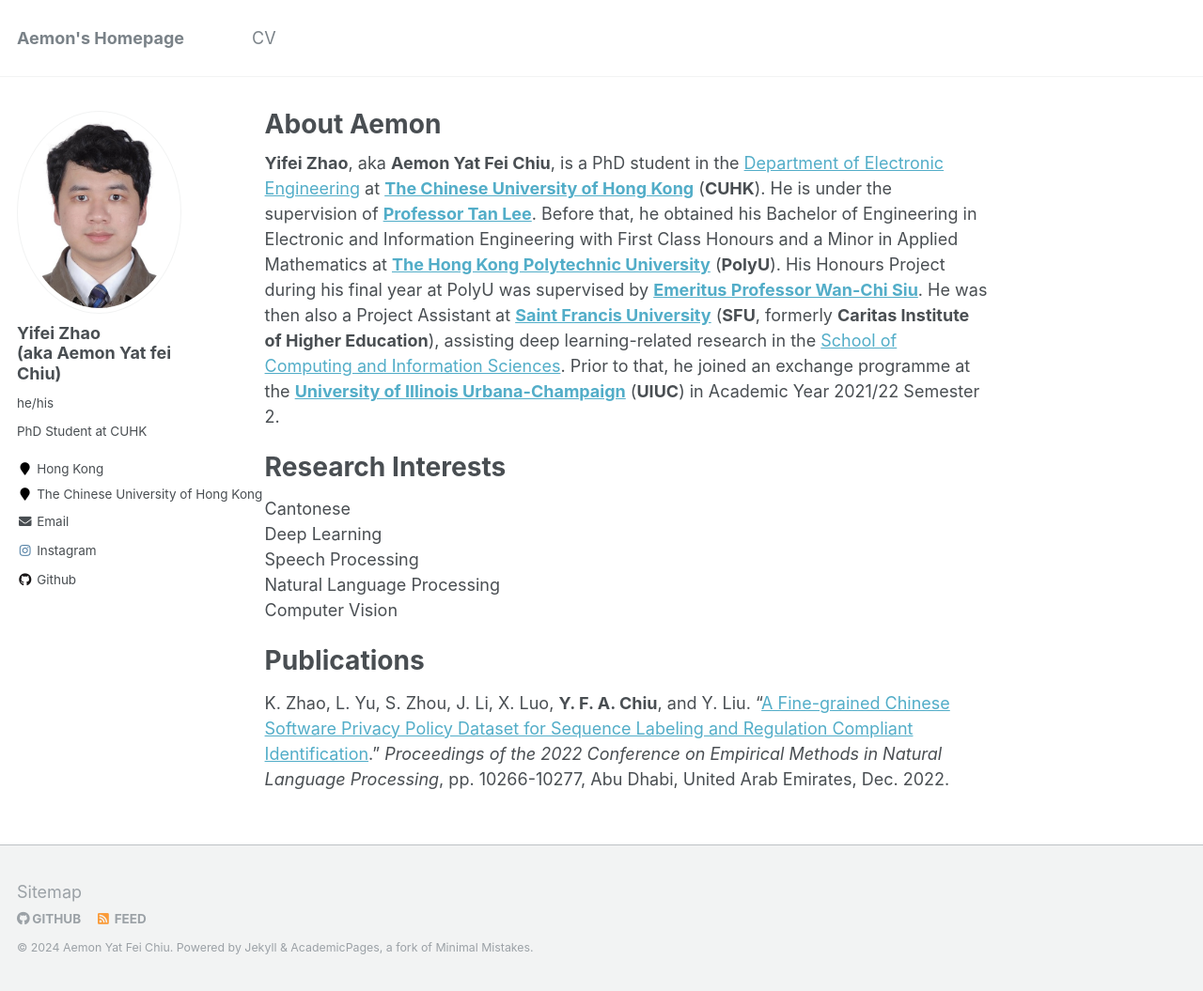
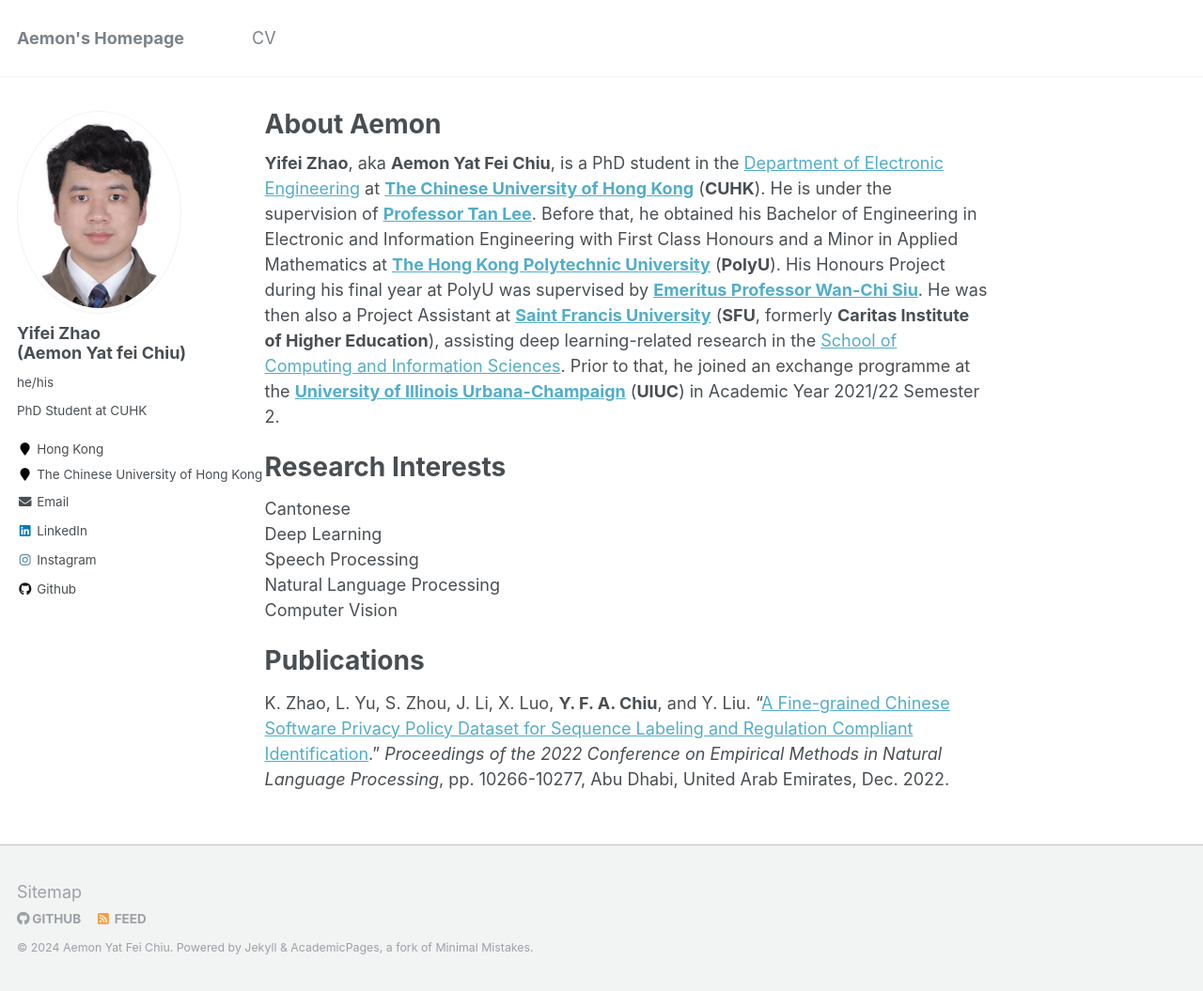
Before and after one commit to aemonyfchiu/aemonyfchiu.github.io, a Jekyll site: the page built from _pages/about.md, in a window 1280 px wide and 1055 px high. Shown: the whole window at 94% size. Built offline with Jekyll 4.4.1, drawn with Linux system fonts in a browser that asks for light colours.

Commit message:
Update _config.yml

```diff
--- a/_config.yml
+++ b/_config.yml
@@ -17,7 +17,7 @@
 
 # Site Author
 author:
-  name             : "Yifei Zhao<br>(aka Aemon Yat fei Chiu)"
+  name             : "Yifei Zhao<br>(Aemon Yat fei Chiu)"
   avatar           : "profile.png"
   bio              : "PhD Student at CUHK"
   pronouns         : "he/his"
@@ -47,7 +47,7 @@
   keybase          :
   instagram        : "aemonyatfeichiu"
   lastfm           :
-  linkedin         :
+  linkedin         : "aemonyfchiu"
   kaggle           : # "kaggleusername"
   mastodon         : # "mastodonhandle"
   medium           : # "add medium profile url here"
```
